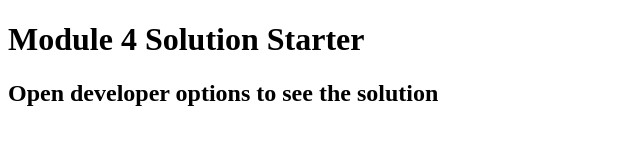
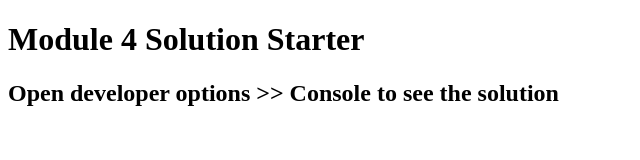
Before and after one commit to Hacktivist53/Coursera---Web-Development-Course, a plain HTML site: page Module4-solution/index.html in a window 1280 px wide. Shown: the whole page, without its empty margins (0-640 px from the left). Drawn offline with Linux system fonts and the light colour scheme.

Commit message:
Update index.html

```diff
--- a/Module4-solution/index.html
+++ b/Module4-solution/index.html
@@ -12,6 +12,6 @@
 </head>
 <body>
   <h1>Module 4 Solution Starter</h1>
-  <h2>Open developer options to see the solution</h2>
+  <h2>Open developer options >> Console to see the solution</h2>
 </body>
 </html>
```
